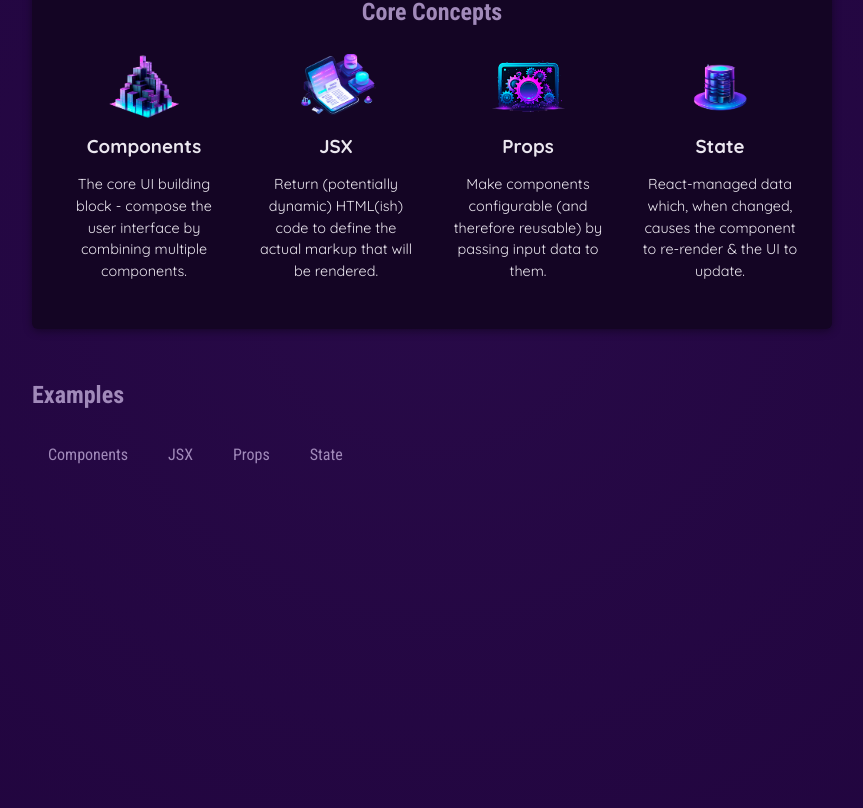
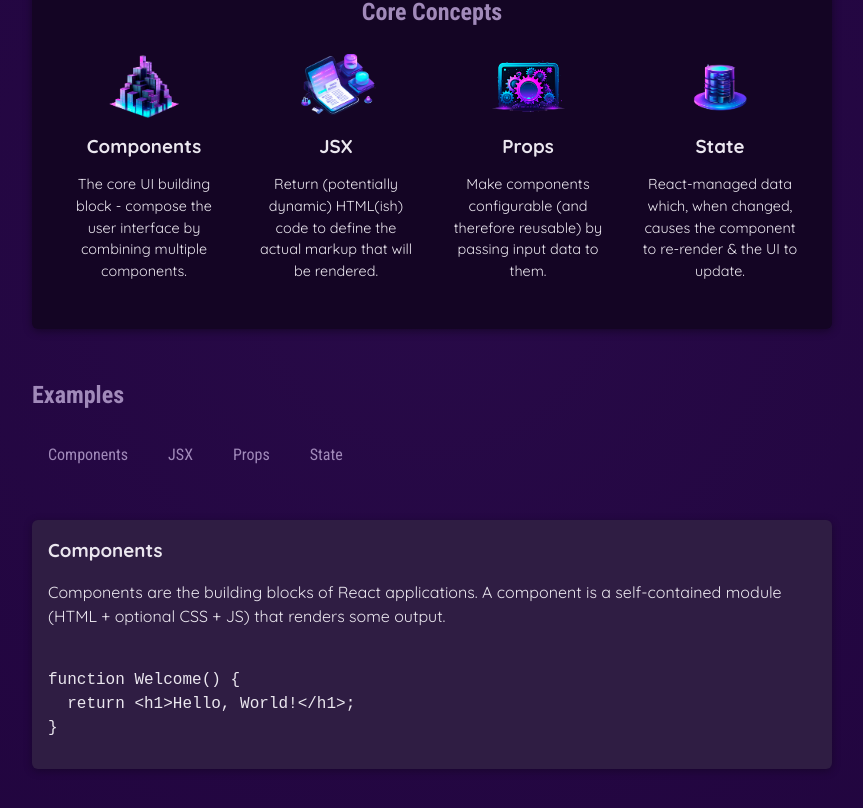
Before and after one commit to Polashahmad01/why-react, a React (Vite) app: page / in a window 1280 px wide. Shown: the part 370-1178 px from the top of the page, without its empty margins (208-1071 px from the left). Built offline with nearby package versions, Linux system fonts and the light colour scheme.

Commit message:
Add selected topic functionality to App component

```diff
--- a/src/App.jsx
+++ b/src/App.jsx
@@ -1,11 +1,15 @@
+import { useState } from "react"
+
 import Header from "./components/Header"
 import CoreConcept from "./components/CoreConcept"
 import TabButton from "./components/TabButton"
-import { CORE_CONCEPTS } from "./data"
+import { CORE_CONCEPTS, EXAMPLES } from "./data"
 
 function App() {
+  const [selectedTopic, setSelectedTopic] = useState("components")
+
   function handleSelect(selectedButton) {
-    console.log("Hello world - selected!", selectedButton)
+    setSelectedTopic(selectedButton)
   }
 
   return (
@@ -38,6 +42,15 @@
             <TabButton onSelect={() => handleSelect("state")}>State</TabButton>
           </menu>
         </section>
+        <div id="tab-content">
+          <h3>{EXAMPLES[selectedTopic].title}</h3>
+          <p>{EXAMPLES[selectedTopic].description}</p>
+          <pre>
+            <code>
+              {EXAMPLES[selectedTopic].code}
+            </code>
+          </pre>
+        </div>
       </main>
     </div>
   )
--- a/src/data.js
+++ b/src/data.js
@@ -29,3 +29,54 @@
       'React-managed data which, when changed, causes the component to re-render & the UI to update.',
   },
 ];
+
+export const EXAMPLES = {
+  components: {
+    title: 'Components',
+    description:
+      'Components are the building blocks of React applications. A component is a self-contained module (HTML + optional CSS + JS) that renders some output.',
+    code: `
+function Welcome() {
+  return <h1>Hello, World!</h1>;
+}`,
+  },
+  jsx: {
+    title: 'JSX',
+    description:
+      'JSX is a syntax extension to JavaScript. It is similar to a template language, but it has full power of JavaScript (e.g., it may output dynamic content).',
+    code: `
+<div>
+  <h1>Welcome {userName}</h1>
+  <p>Time to learn React!</p>
+</div>`,
+  },
+  props: {
+    title: 'Props',
+    description:
+      'Components accept arbitrary inputs called props. They are like function arguments.',
+    code: `
+function Welcome(props) {
+  return <h1>Hello, {props.name}</h1>;
+}`,
+  },
+  state: {
+    title: 'State',
+    description:
+      'State allows React components to change their output over time in response to user actions, network responses, and anything else.',
+    code: `
+function Counter() {
+  const [isVisible, setIsVisible] = useState(false);
+
+  function handleClick() {
+    setIsVisible(true);
+  }
+
+  return (
+    <div>
+      <button onClick={handleClick}>Show Details</button>
+      {isVisible && <p>Amazing details!</p>}
+    </div>
+  );
+}`,
+  },
+};
```
